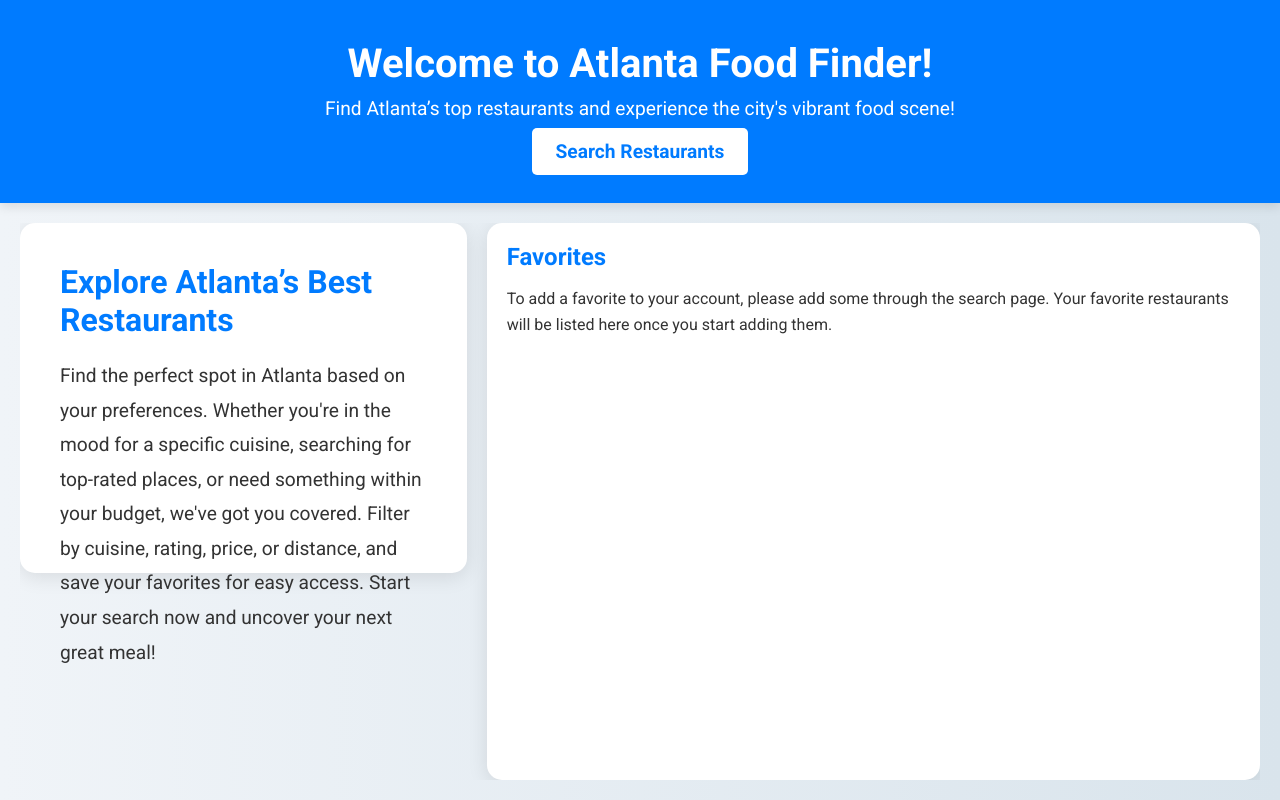
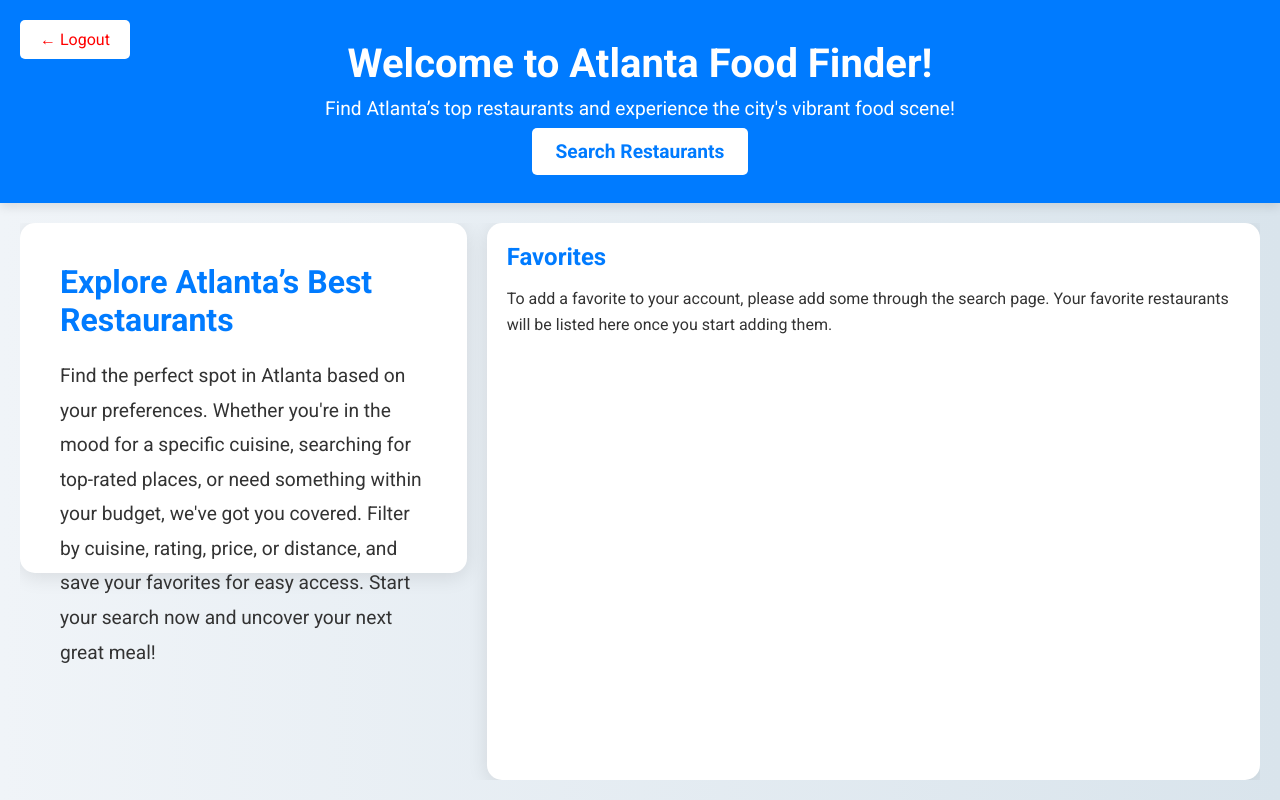
Before and after one commit to nehanak/ATL-Food-Finder, a Django app: page /home/ in a window 1280 px wide. Run offline with Django 5.2, Linux system fonts and the light colour scheme.

Commit message:
logout page

```diff
--- a/ATL_Food_Finder/polls/templates/polls/home.html
+++ b/ATL_Food_Finder/polls/templates/polls/home.html
@@ -17,6 +17,25 @@
             padding: 0;
             box-sizing: border-box;
         }
+        .back-arrow {
+            position: absolute;
+            top: 20px;
+            left: 20px;
+            background-color: white;
+            color: red;
+            border: none;
+            padding: 10px 20px;
+            font-size: 1rem;
+            font-family: 'Roboto', sans-serif;
+            border-radius: 5px;
+            cursor: pointer;
+            transition: background-color 0.3s ease;
+}
+
+.back-arrow:hover {
+    background-color: red;
+    color: white;
+}
 
     body {
         font-family: 'Roboto', sans-serif;
@@ -30,6 +49,7 @@
         width: 100vw;
         height: 100vh;
         overflow: hidden;
+        position: relative;
     }
 
     .container {
@@ -170,6 +190,7 @@
 </head>
 <body>
     <div class="hero">
+        <button class="back-arrow" onclick="goBack()">← Logout </button>
         <h1>Welcome to Atlanta Food Finder!</h1>
         <p>Find Atlanta’s top restaurants and experience the city's vibrant food scene!</p>
         <a class="search-button" href="{% url 'search_restaurants' %}">Search Restaurants</a>
@@ -225,6 +246,9 @@
             });
         }
     }
+    function goBack() {
+            window.history.back();
+        }
 
     window.onload = function() {
         displayFavorites();
```
Also changed, not shown: ATL_Food_Finder/db.sqlite3.
